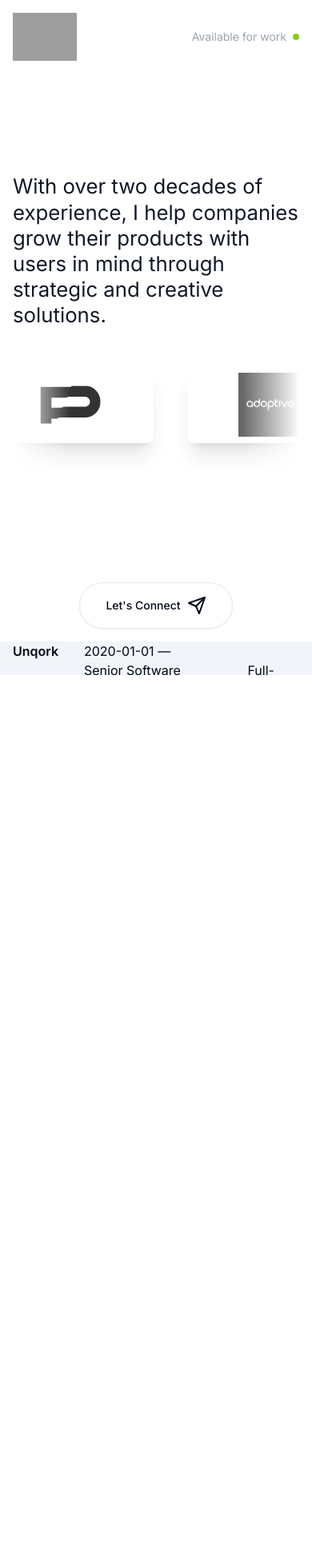
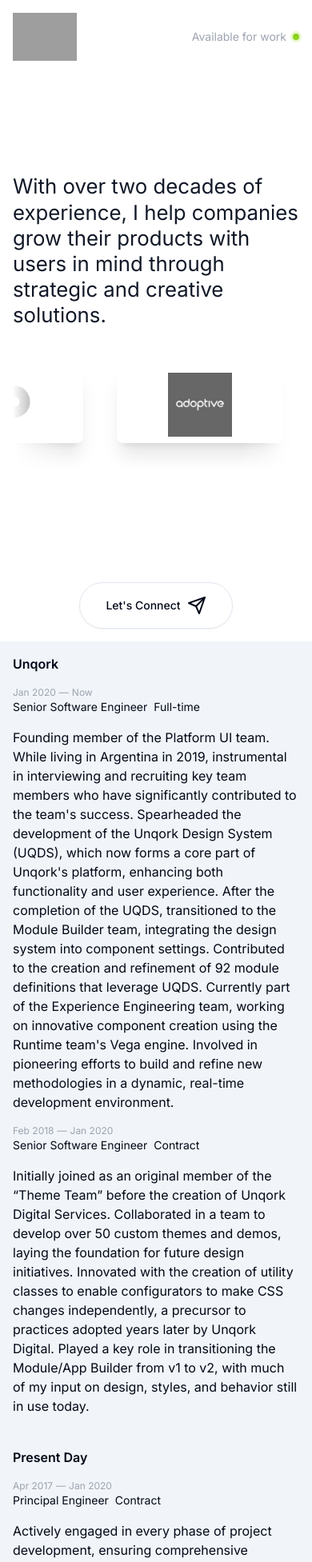
Before and after one commit to josephdburdick/j0e.me, a Next.js app: page / in a window 390 px wide. Shown: the top 1953 px of the page at 80% size. Before the commit the page ends 844 px from the top, so only its background shows below. Built offline with nearby package versions, Linux system fonts and the light colour scheme; grey boxes are pictures that could not be loaded.

Commit message:
Format Experience, tune responsive

```diff
--- a/src/app/_content/Experience.tsx
+++ b/src/app/_content/Experience.tsx
@@ -6,38 +6,64 @@
   const { data } = useApi()
   const experience: ExperienceType[] = data.experience.attributes.experience
 
+  const renderDate = (dateProp: string | null) => {
+    if (!dateProp) return "Now"
+
+    const date = new Date(dateProp)
+    return `
+      ${date.toLocaleString("default", { month: "short" })}
+      ${date.toLocaleString("default", { year: "numeric" })}
+
+    `
+  }
   const renderRole = (role: Role, index: number) => (
-    <li key={`role-${index}`}>
-      <time>
-        {role.start_date} &mdash; {role.end_date}
-      </time>
-      <div className="flex gap-4 items-center ">
-        <span>{role.title}</span>
-        <span>{role.type}</span>
+    <li key={`role-${index}`} className="grid-auto-rows grid gap-4">
+      <div className="grid grid-cols-12 items-center">
+        <div className="col-span-12 gap-1 text-xs text-muted md:col-span-3 md:col-start-1 xl:col-span-2">
+          <div className="flex flex-wrap gap-1 lg:justify-start xl:justify-end">
+            <time>{renderDate(role.start_date)}</time>
+            <span>&mdash;</span>
+            <time>{renderDate(role.end_date)}</time>
+          </div>
+        </div>
+        <div className="col-span-12 items-center md:col-span-8 md:col-start-4">
+          <div className="flex gap-2 text-sm">
+            <span>{role.title}</span>
+            <span>{role.type}</span>
+          </div>
+        </div>
       </div>
-      <p>{role.description}</p>
+      <div className="grid grid-cols-12">
+        <div className="col-span-12 md:col-span-9 md:col-start-4">
+          <p>{role.description}</p>
+        </div>
+      </div>
     </li>
   )
   const renderExperience = (experience: ExperienceType, index: number) => (
-    <li key={`experience-${index}`} className="grid gap-8 grid-cols-[auto_1fr]">
-      <div className="font-semibold">{experience.company}</div>
-      <ul className="grid grid-auto-rows gap-4 items-start">
+    <li key={`experience-${index}`} className="grid gap-4">
+      <div className="grid grid-cols-12">
+        <div className="col-span-12 font-semibold md:col-span-8 md:col-start-4">
+          {experience.company}
+        </div>
+      </div>
+      <ul className="grid-auto-rows grid items-start gap-4">
         {experience.roles.map(renderRole)}
       </ul>
     </li>
   )
   const renderExperiences = (
     <div className="container">
-      <ul className="grid grid-auto-rows gap-8 ">
-        {experience.filter((item) => !item.visible).map(renderExperience)}
+      <ul className="grid-auto-rows grid gap-10">
+        {experience.filter((item) => !item.visible).map(renderExperience)}{" "}
       </ul>
     </div>
   )
   return (
-    <div className="bg-secondary flex min-h-[100dvh] flex-col items-center justify-center ">
+    <div className="flex min-h-[100dvh] flex-col items-center justify-center bg-secondary pt-4 md:pt-8 lg:pt-16 xl:pt-24">
       {/* <MainHeader />  */}
 
-      <div className="flex flex-1 w-full">{renderExperiences}</div>
+      <div className="flex w-full flex-1">{renderExperiences}</div>
     </div>
   )
 }
--- a/src/app/page.tsx
+++ b/src/app/page.tsx
@@ -8,13 +8,9 @@
 
   return (
     <DataProvider initialData={data}>
-      <div className="max-h-[100dvh] snap-y snap-mandatory overflow-y-scroll">
-        <div className="snap-start">
-          <Intro />
-        </div>
-        <div className="snap-start">
-          <Experience />
-        </div>
+      <div className="max-h-[100dvh] ">
+        <Intro />
+        <Experience />
       </div>
     </DataProvider>
   )
--- a/src/components/global/WorkAvailability.tsx
+++ b/src/components/global/WorkAvailability.tsx
@@ -1,8 +1,8 @@
 import { cn } from "@/lib/utils"
 
 type Props = {
-  reverse?: boolean
-}
+  reverse?: boolean;
+};
 export default function WorkAvailability(props: Props) {
   const { reverse = false } = props
   return (
@@ -10,11 +10,11 @@
       <div
         className={cn(
           "flex items-center gap-2 text-muted",
-          reverse && "flex-row-reverse"
+          reverse && "flex-row-reverse",
         )}
       >
-        <span className="bg-lime-500 rounded-full  w-2 h-2 md:w-4 md:h-4 inline-flex ">
-          <span className="bg-lime-400 rounded-full  w-2 h-2 md:w-4 md:h-4 inline-flex animate-ping"></span>
+        <span className="inline-flex h-2 w-2 rounded-full bg-lime-500 md:h-3 md:w-3">
+          <span className="inline-flex h-2 w-2 animate-ping rounded-full bg-lime-400 md:h-3 md:w-3"></span>
         </span>
         <span className="text-sm md:text-base">Available for work</span>
       </div>
```
